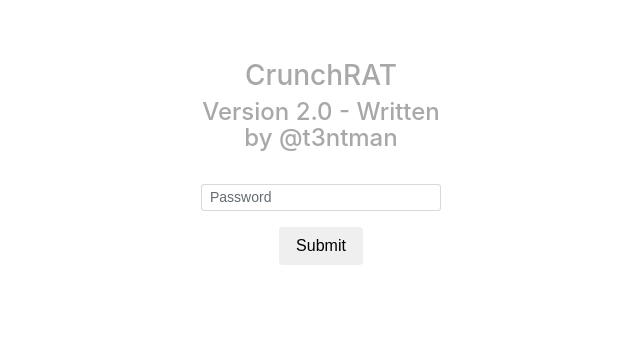
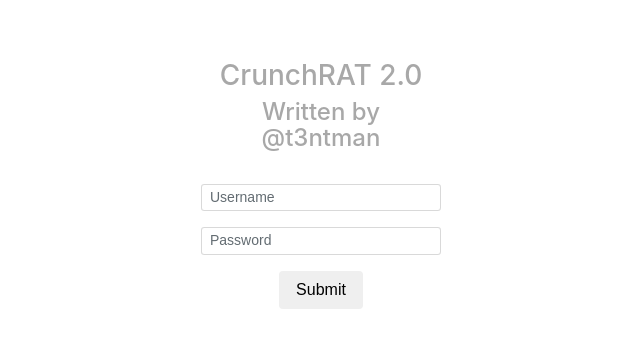
Before and after one commit to brownbelt/CrunchRAT2, a Flask app: page /login in a window 1280 px wide. Shown: the top 348 px of the page, without its empty margins (319-959 px from the left). Run offline with Flask 2, Linux system fonts and the light colour scheme; parts of the project's set-up code (start-up, migrations or seed data) failed here and were passed over; some libraries are stand-ins or nearby versions.

Commit message:
Added in "Username" input field

```diff
--- a/templates/login.html
+++ b/templates/login.html
@@ -2,9 +2,13 @@
 
 {% block container %}
     <div class="custom-login-form">
-        <h3>CrunchRAT</h2>
-        <h4>Version 2.0 - Written by @t3ntman</h3><br>
+        <h3>CrunchRAT 2.0</h2>
+        <h4>Written by @t3ntman</h3><br>
         <form action="{{ url_for('login_submit') }}" method="post">
+            <!-- "Username" input -->
+            <div class="form-group">
+                <input type="text" class="form-control form-control-sm" name="username" placeholder="Username">
+            </div>
             <!-- "Password" input -->
             <div class="form-group">
                 <input type="password" class="form-control form-control-sm" name="password" placeholder="Password">
```
